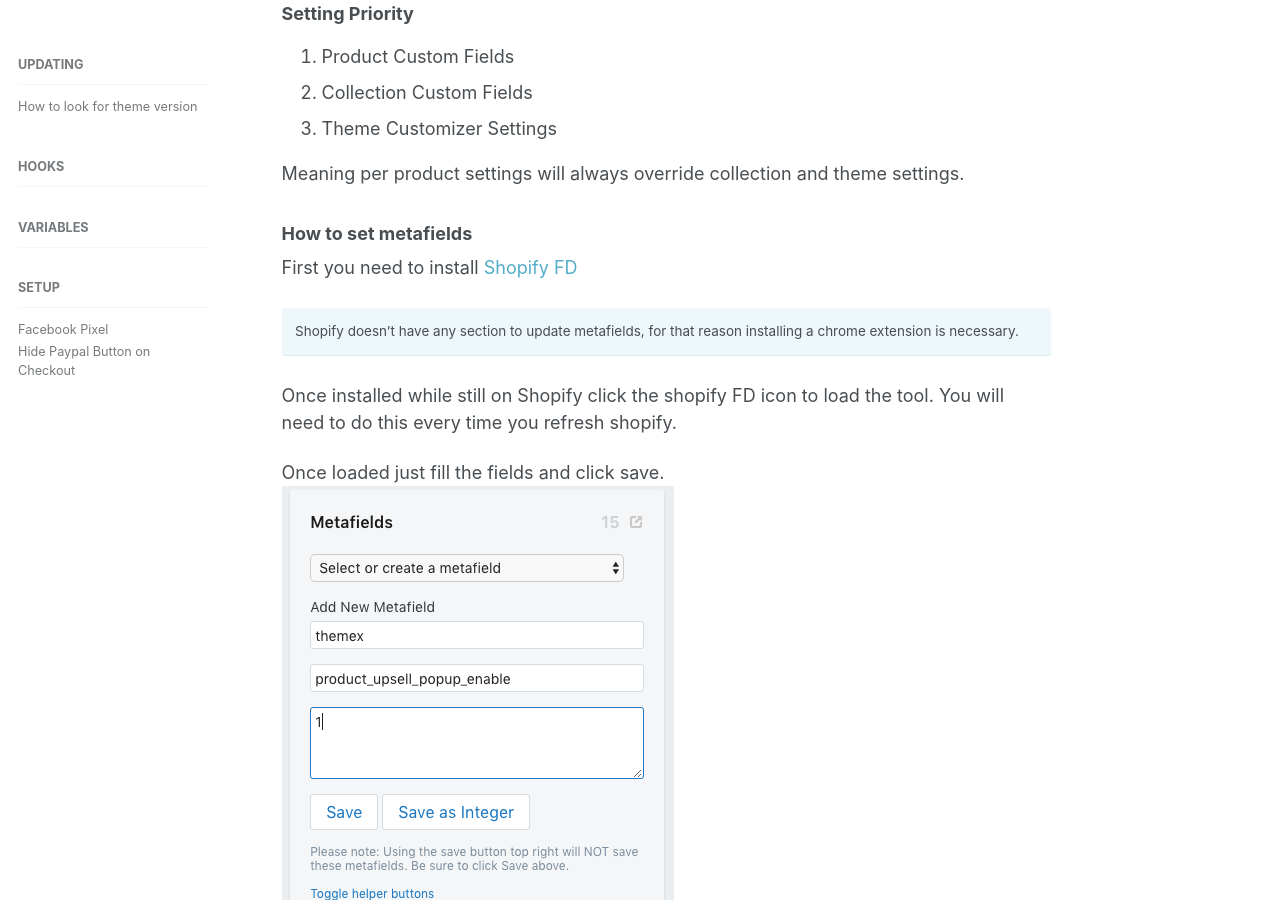
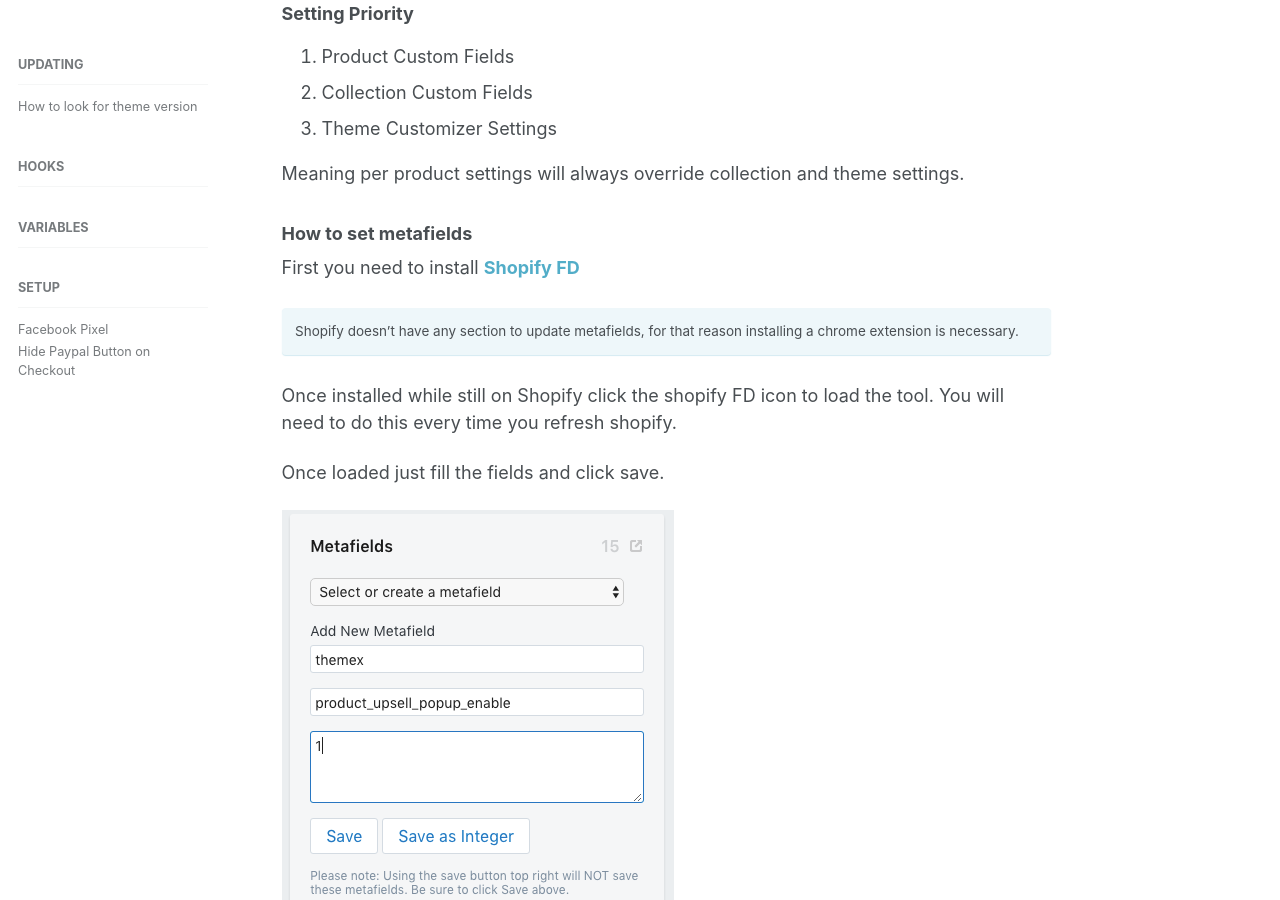
Before and after one commit to emiliobool/ThemeX, a Jekyll site: the page built from _pages/home.md, in a window 1280 px wide and 900 px high, scrolled down 1496 px. Built offline with Jekyll 4.4.1, drawn with Linux system fonts in a browser that asks for light colours.

Commit message:
no message

```diff
--- a/_pages/home.md
+++ b/_pages/home.md
@@ -55,7 +55,7 @@ Meaning per product settings will always override collection and theme settings.
 
 ### How to set metafields
 
-First you need to install [Shopify FD](https://chrome.google.com/webstore/detail/shopifyfd-dashboard-tool/lffljkleilfpjlmcdnoaghhcbnemelge?hl=en)
+First you need to install **[Shopify FD](https://chrome.google.com/webstore/detail/shopifyfd-dashboard-tool/lffljkleilfpjlmcdnoaghhcbnemelge?hl=en)**
 
 Shopify doesn't have any section to update metafields, for that reason installing a chrome extension is necessary.
 {: .notice--info}
@@ -63,6 +63,7 @@ Shopify doesn't have any section to update metafields, for that reason installin
 Once installed while still on Shopify click the shopify FD icon to load the tool. You will need to do this every time you refresh shopify.
 
 Once loaded just fill the fields and click save.
+
 ![Shopify FD MetaField Creation](images/shopifyfd-metafields.png)
 
 For a list of Variables available [click here](/variables).
```
